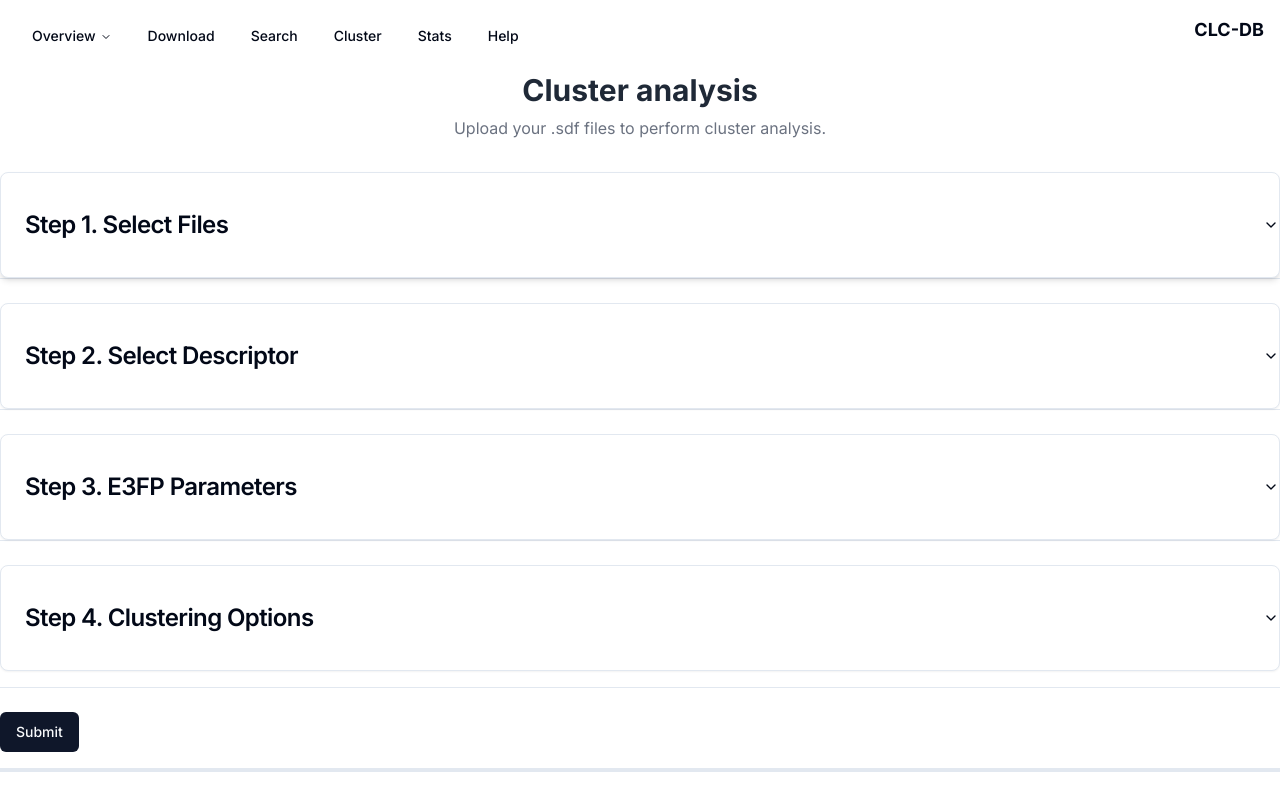
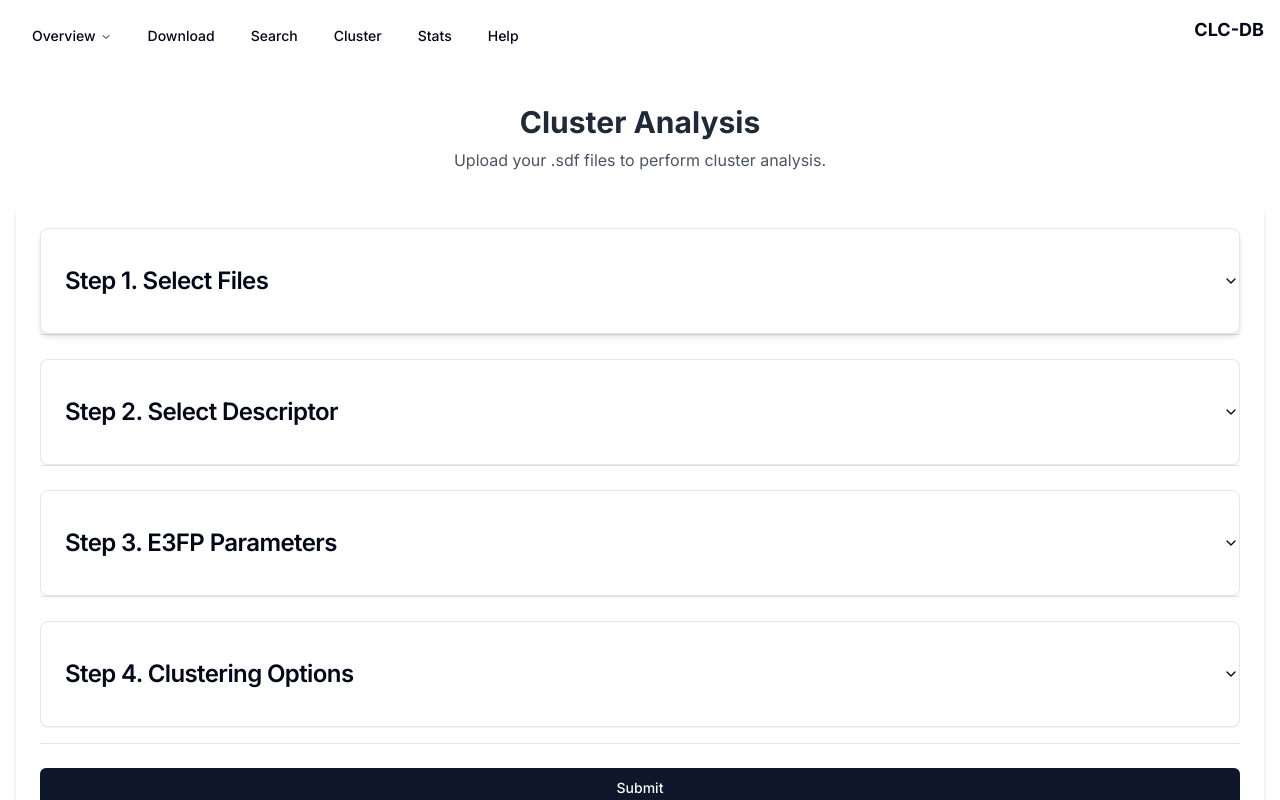
Before and after one commit to ukeSJTU/clc-db-frontend, a Next.js app: page /cluster in a window 1280 px wide. Shown: the top 800 px of the page. Built offline with nearby package versions, Linux system fonts and the light colour scheme.

Commit message:
feat(ui): center the cluster components

```diff
--- a/app/(cluster)/cluster/page.tsx
+++ b/app/(cluster)/cluster/page.tsx
@@ -136,16 +136,17 @@ const ClusterPage: React.FC = () => {
     };
 
     return (
-        <div className="w-full mx-auto items-center space-y-6">
-            <div className="flex flex-col items-center mb-8 space-y-2">
-                <h2 className="text-3xl font-bold text-gray-800 dark:text-gray-200 text-center">
-                    Cluster analysis
+        <div className="container mx-auto px-4 py-8">
+            <div className="mb-8 text-center">
+                <h2 className="text-3xl font-bold text-gray-800 mb-2">
+                    Cluster Analysis
                 </h2>
-                <p className="max-w-[600px] text-gray-500 dark:text-gray-400">
+                <p className="text-gray-600">
                     Upload your .sdf files to perform cluster analysis.
                 </p>
             </div>
 
+            <div className="bg-white shadow-md rounded-lg p-6">
                 <Accordion type="single" collapsible>
                     <Form {...form}>
                         <form
@@ -182,39 +183,42 @@ const ClusterPage: React.FC = () => {
                                 />
                             </AccordionItem>
 
-                        <Button type="submit" disabled={isLoading}>
+                            <Button
+                                type="submit"
+                                disabled={isLoading}
+                                className="w-full"
+                            >
                                 {isLoading ? "Submitting..." : "Submit"}
                             </Button>
                         </form>
+                    </Form>
+                </Accordion>
 
-                    <Separator className="mt-4 h-1"></Separator>
+                <Separator className="my-6" />
 
-                    <div className="mt-8 flex flex-col items-center justify-center">
+                <div className="mt-8 text-center">
                     {isLoading && (
-                            <div className="flex items-center space-x-2">
-                                <p>
+                        <div className="text-gray-600">
                             Sending request and waiting for response...
-                                </p>
                         </div>
                     )}
                     {errorMessage && (
-                            <div className="flex items-center space-x-2">
-                                <p className="text-red-500">{errorMessage}</p>
-                            </div>
+                        <div className="text-red-500">{errorMessage}</div>
                     )}
                     {clusteringResults && (
-                            <div className="my-4 flex flex-col items-center space-y-2">
-                                <h2 className="text-2xl font-semibold">
+                        <div className="mt-8">
+                            <h2 className="text-2xl font-semibold mb-4">
                                 Clustering Results
                             </h2>
+                            <div className="flex justify-center">
                                 <ClusteringResultsChart
                                     results={clusteringResults}
                                 />
                             </div>
+                        </div>
                     )}
                 </div>
-                </Form>
-            </Accordion>
+            </div>
         </div>
     );
 };
```
Lines whose indentation alone changed are shown as unchanged.
